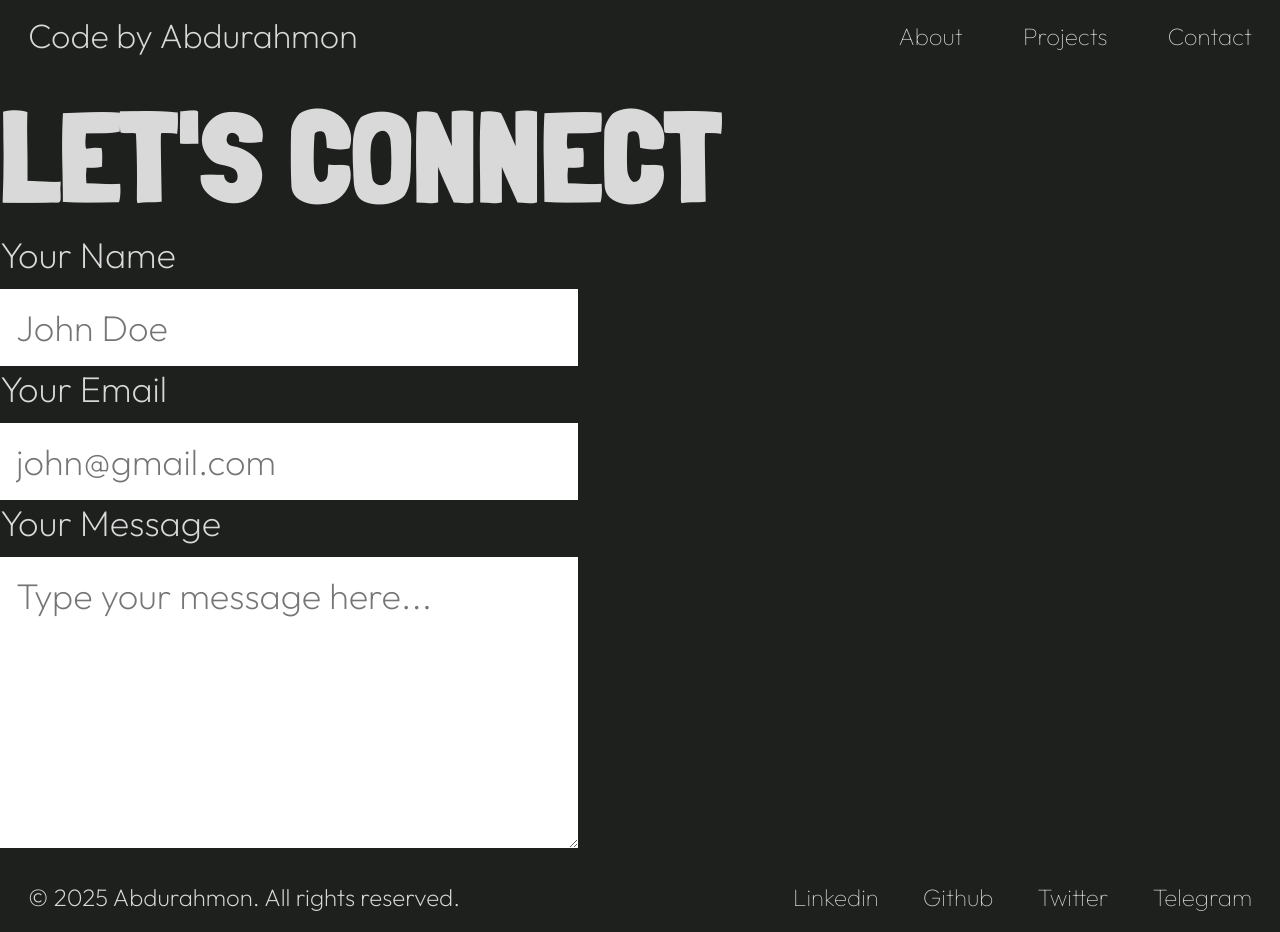
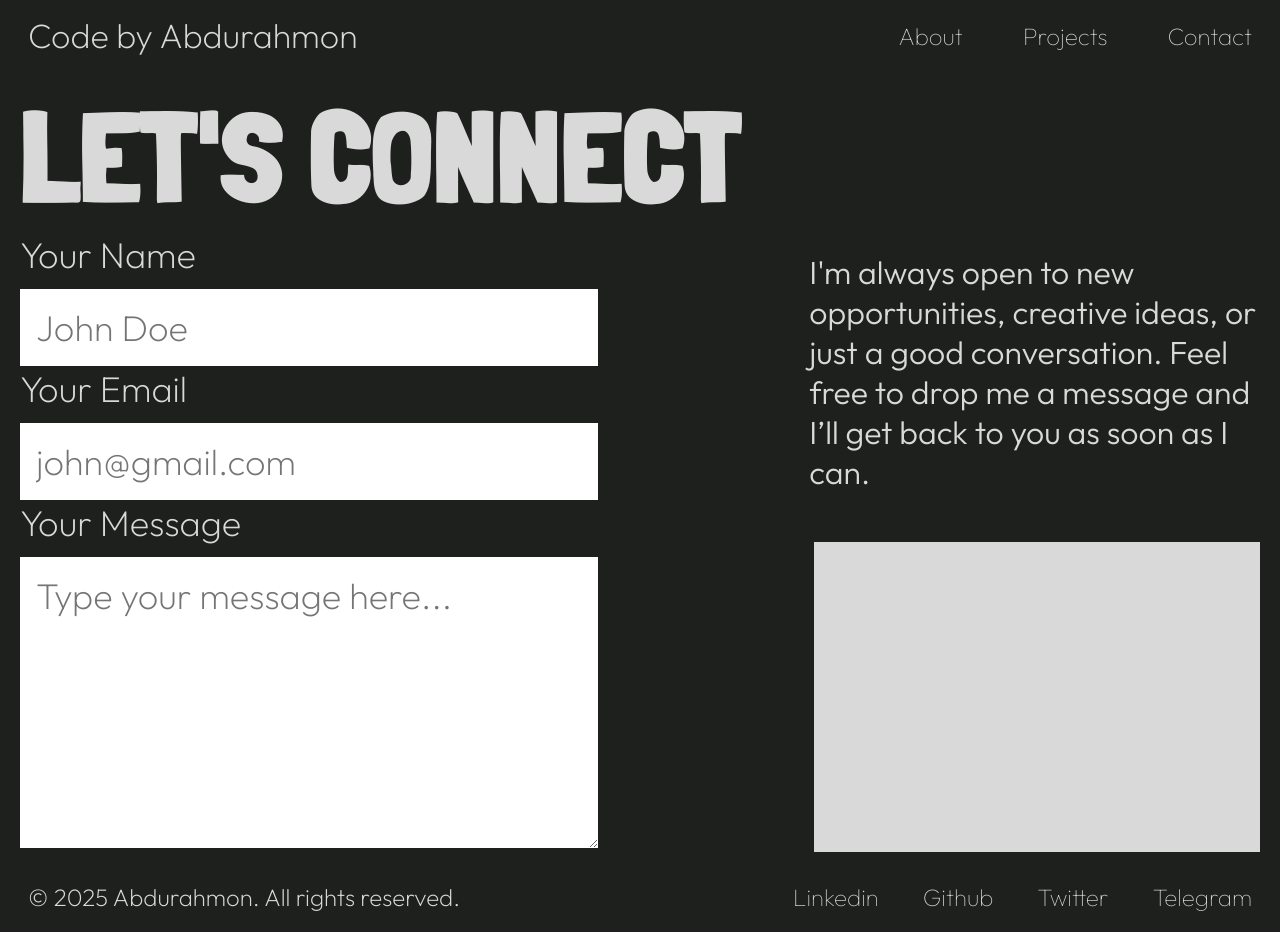
Before and after one commit to abdurahmonST/MyPortfolio, a React (Vite) app: page /contact in a window 1280 px wide. Built offline with nearby package versions, Linux system fonts and the light colour scheme.

Commit message:
contact page finished

```diff
--- a/src/pages/Contact/Contact.style.js
+++ b/src/pages/Contact/Contact.style.js
@@ -2,8 +2,41 @@ import styled from "styled-components";
 
 export const ContactWrapper = styled.div`
   background-color: #1e201e;
+  width: 100%; /* To‘liq kenglikni egallashi uchun */
 `;
 
 export const ContactContainer = styled.div`
+  display: flex;
   margin: 10px auto;
+  width: 1200px; /* Ortiqcha chiqib ketmaslik uchun maksimal kenglik */
+  width: 100%; /* Mavjud kenglikni to‘liq ishlatish */
+  padding: 0 20px;
 `;
+
+export const ContactImageWrapper = styled.div`
+  width: 446px;
+  height: 310px;
+  background-color: #d9d9d9;
+`;
+
+export const LeftSide = styled.div`
+  display: flex;
+  flex-direction: column;
+  justify-content: flex-start;
+  align-items: flex-start;
+  width: 70%;
+`;
+
+export const RightSide = styled.div`
+  display: flex;
+  flex-direction: column;
+  justify-content: flex-end;
+  align-items: flex-end;
+  width: 50%;
+`;
+
+export const TextSection = styled.div`
+  margin-top: 100px;
+  margin-bottom: 50px;
+  margin-left: 66px;
+`;
--- a/src/pages/Contact/index.jsx
+++ b/src/pages/Contact/index.jsx
@@ -1,11 +1,19 @@
 import React from "react";
-import { ContactContainer, ContactWrapper } from "./Contact.style";
+import {
+  ContactContainer,
+  ContactImageWrapper,
+  ContactWrapper,
+  LeftSide,
+  RightSide,
+  TextSection,
+} from "./Contact.style";
 import { Input, Typography } from "../../components";
 
 const ContactPage = () => {
   return (
     <ContactWrapper>
       <ContactContainer className="container">
+        <LeftSide>
           <Typography color="#d9d9d9">LET'S CONNECT</Typography>
           <Input text="Your Name" placeholder="John Doe" />
           <Input text="Your Email" placeholder="john@gmail.com" />
@@ -14,6 +22,17 @@ const ContactPage = () => {
             text="Your Message"
             placeholder="Type your message here..."
           />
+        </LeftSide>
+        <RightSide>
+          <TextSection>
+            <Typography color="#d9d9d9" type="paragraphText">
+              I'm always open to new opportunities, creative ideas, or just a
+              good conversation. Feel free to drop me a message and I’ll get
+              back to you as soon as I can.
+            </Typography>
+          </TextSection>
+          <ContactImageWrapper />
+        </RightSide>
       </ContactContainer>
     </ContactWrapper>
   );
```
Lines whose indentation alone changed are shown as unchanged.
